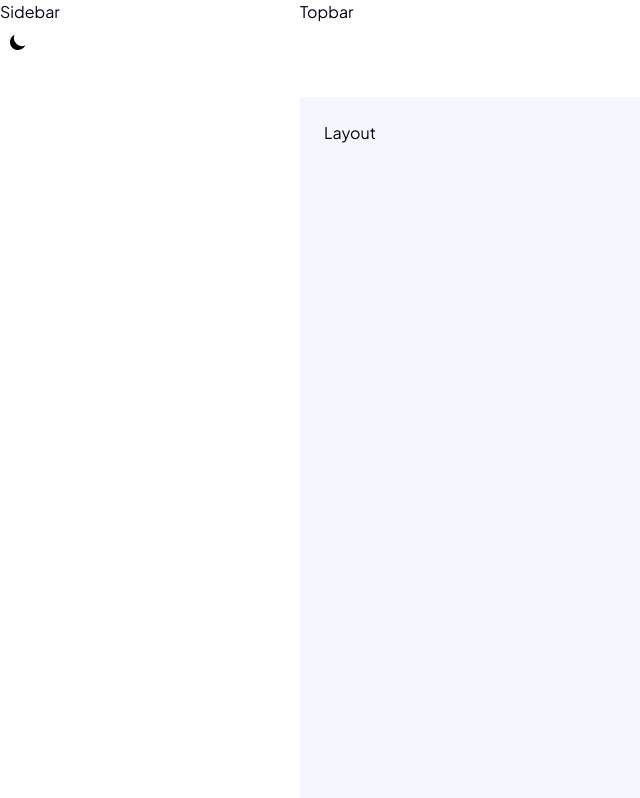
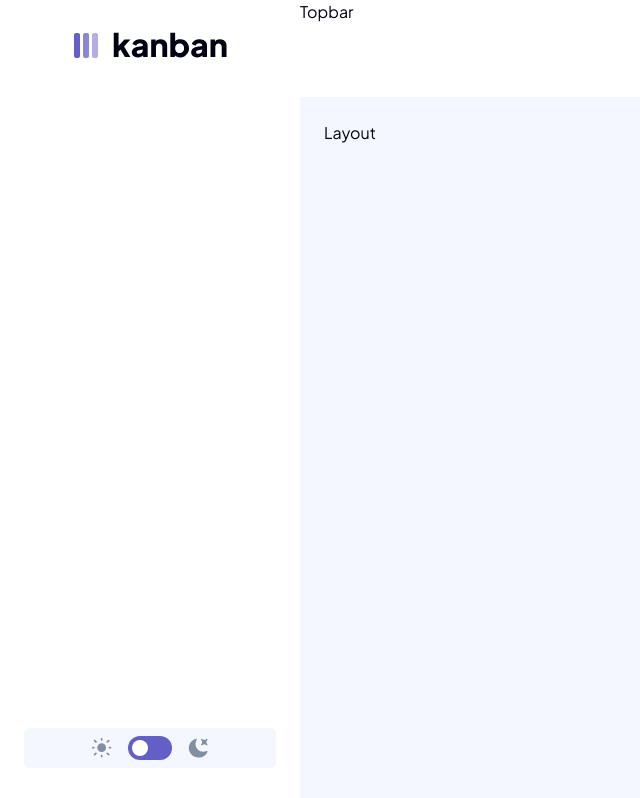
Before and after one commit to 0x-alx/kanban-app, a Vue app: page / in a window 1280 px wide. Shown: the whole page, without its empty margins (0-640 px from the left). Built offline with nearby package versions, Linux system fonts and the light colour scheme; the HTML template or start-up script is replaced by a standard one.

Commit message:
Enhance theme toggle UI with icons and responsive design

```diff
--- a/src/components/Sidebar/Sidebar.vue
+++ b/src/components/Sidebar/Sidebar.vue
@@ -1,10 +1,25 @@
 <script setup lang="ts">
+import { watch, computed } from 'vue'
 import ThemeToggle from '../ThemeToggle/ThemeToggle.vue'
+import { useTheme } from '@/utils/useTheme'
+import logoLight from '@/assets/logo-light.svg'
+import logoDark from '@/assets/logo-dark.svg'
+
+const { theme } = useTheme()
+
+// Use computed for reactive logo switching
+const currentLogo = computed(() => (theme.value === 'light' ? logoDark : logoLight))
+
+watch(theme, (newTheme) => {
+    console.log('Sidebar - Theme changed to:', newTheme)
+})
 </script>
 
 <template>
-    <div class="w-[261px] xl:w-[300px] h-full bg-surface">
-        <h1 class="sidebar-title text-dark">Sidebar</h1>
+    <div
+        class="w-[261px] xl:w-[300px] flex flex-col items-center justify-between h-full bg-surface px-6 py-8"
+    >
+        <img :src="currentLogo" alt="logo" />
         <ThemeToggle />
     </div>
 </template>
--- a/src/components/ThemeToggle/ThemeToggle.vue
+++ b/src/components/ThemeToggle/ThemeToggle.vue
@@ -1,6 +1,8 @@
 <script setup lang="ts">
 import { useTheme } from '@/utils/useTheme'
-import { onMounted } from 'vue'
+import { onMounted, watch } from 'vue'
+import sunIcon from '@/assets/icon-light-theme.svg'
+import moonIcon from '@/assets/icon-dark-theme.svg'
 
 const { theme, toggleTheme, initTheme } = useTheme()
 
@@ -10,22 +12,25 @@ onMounted(() => {
 </script>
 
 <template>
-    <button
-        @click="toggleTheme"
-        class="flex items-center justify-center p-2 rounded-lg hover:bg-gray-light dark:hover:bg-dark-quaternary"
-        :aria-label="theme === 'light' ? 'Switch to dark mode' : 'Switch to light mode'"
-    >
-        <svg v-if="theme === 'light'" class="w-5 h-5" viewBox="0 0 20 20" fill="currentColor">
+    <div class="flex items-center justify-center w-full bg-background rounded-md">
+        <div class="flex items-center gap-4 p-2">
+            <!-- Sun icon -->
+            <img :src="sunIcon" alt="light mode" class="w-5 h-5" />
+
+            <!-- Switch button -->
+            <button
+                @click="toggleTheme"
+                class="relative inline-flex h-6 w-11 items-center rounded-full bg-primary hover:bg-primary-light transition-colors cursor-pointer duration-200"
+                :aria-label="theme === 'light' ? 'Switch to dark mode' : 'Switch to light mode'"
+            >
+                <span
+                    class="inline-block h-4 w-4 transform rounded-full bg-white transition duration-200 ease-in-out"
+                    :class="theme === 'dark' ? 'translate-x-6' : 'translate-x-1'"
+                ></span>
+            </button>
+
             <!-- Moon icon -->
-            <path d="M17.293 13.293A8 8 0 016.707 2.707a8.001 8.001 0 1010.586 10.586z" />
-        </svg>
-        <svg v-else class="w-5 h-5" viewBox="0 0 20 20" fill="currentColor">
-            <!-- Sun icon -->
-            <path
-                fill-rule="evenodd"
-                d="M10 2a1 1 0 011 1v1a1 1 0 11-2 0V3a1 1 0 011-1zm4 8a4 4 0 11-8 0 4 4 0 018 0zm-.464 4.95l.707.707a1 1 0 001.414-1.414l-.707-.707a1 1 0 00-1.414 1.414zm2.12-10.607a1 1 0 010 1.414l-.706.707a1 1 0 11-1.414-1.414l.707-.707a1 1 0 011.414 0zM17 11a1 1 0 100-2h-1a1 1 0 100 2h1zm-7 4a1 1 0 011 1v1a1 1 0 11-2 0v-1a1 1 0 011-1zM5.05 6.464A1 1 0 106.465 5.05l-.708-.707a1 1 0 00-1.414 1.414l.707.707zm1.414 8.486l-.707.707a1 1 0 01-1.414-1.414l.707-.707a1 1 0 011.414 1.414zM4 11a1 1 0 100-2H3a1 1 0 000 2h1z"
-                clip-rule="evenodd"
-            />
-        </svg>
-    </button>
+            <img :src="moonIcon" alt="dark mode" class="w-5 h-5" />
+        </div>
+    </div>
 </template>
```
